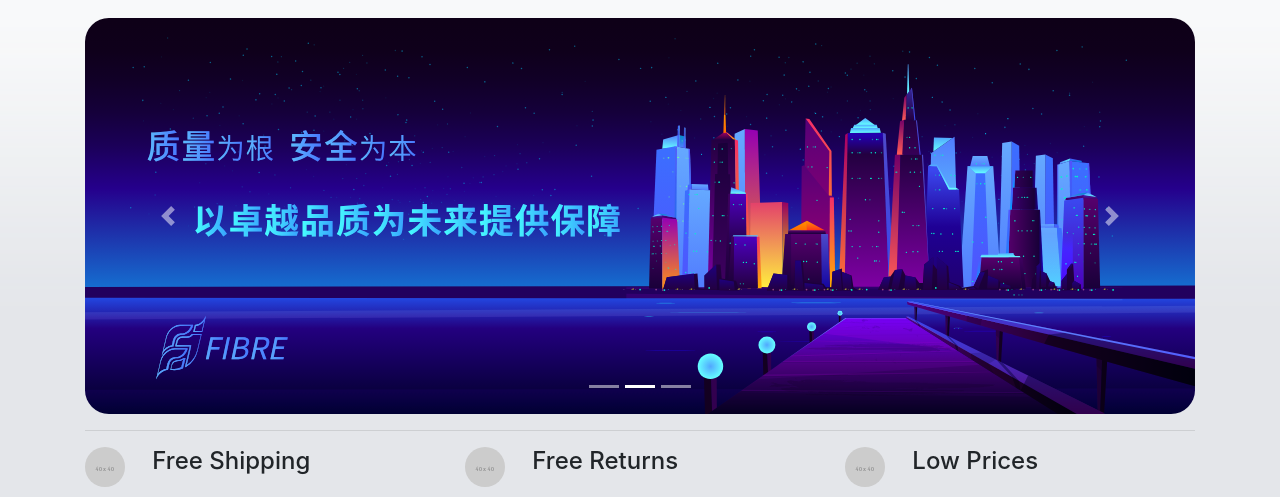
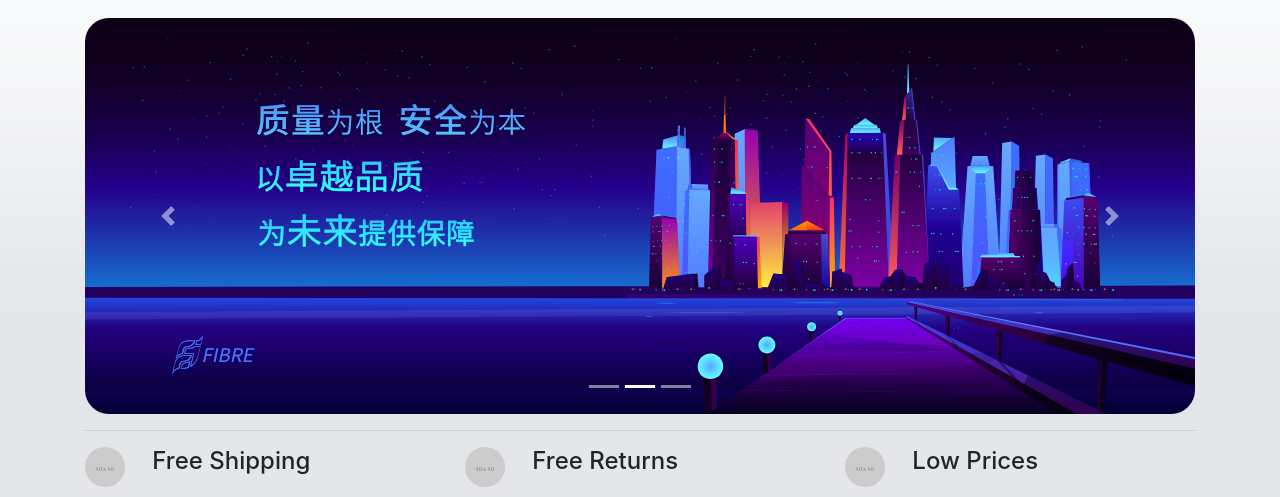
Before and after one commit to WluhWluh/WluhWluh.github.io, a plain HTML site: page index.html in a window 1280 px wide. Both pictures are taken after a click on the link "首页". Shown: the part 68-565 px from the top of the page. Drawn offline with Linux system fonts and the light colour scheme.

Commit message:
slide_1.7

```diff
--- a/index.html
+++ b/index.html
@@ -58,21 +58,21 @@
             </ol>
             <div class="carousel-inner">
               <div class="carousel-item active">
-                <img class="d-block w-100" src="images/SVG/slide_1.svg" alt="First slide">
+                <img class="d-block w-100" src="images/SVG/slide_1.7.svg" alt="First slide">
                 <div class="carousel-caption d-none d-md-block">
                   <h5>　</h5>
                   <p>　</p>
                 </div>
               </div>
               <div class="carousel-item">
-                <img class="d-block w-100" src="images/SVG/slide_1.svg" alt="Second slide">
+                <img class="d-block w-100" src="images/SVG/slide_1.7.svg" alt="Second slide">
                 <div class="carousel-caption d-none d-md-block">
                   <h5>　</h5>
                   <p>　</p>
                 </div>
               </div>
               <div class="carousel-item">
-                <img class="d-block w-100" src="images/SVG/slide_1.svg" alt="Third slide">
+                <img class="d-block w-100" src="images/SVG/slide_1.7.svg" alt="Third slide">
                 <div class="carousel-caption d-none d-md-block">
                   <h5>　</h5>
                   <p>　</p>
```
Also changed, not shown: images/SVG/slide_1.7.svg (added).
